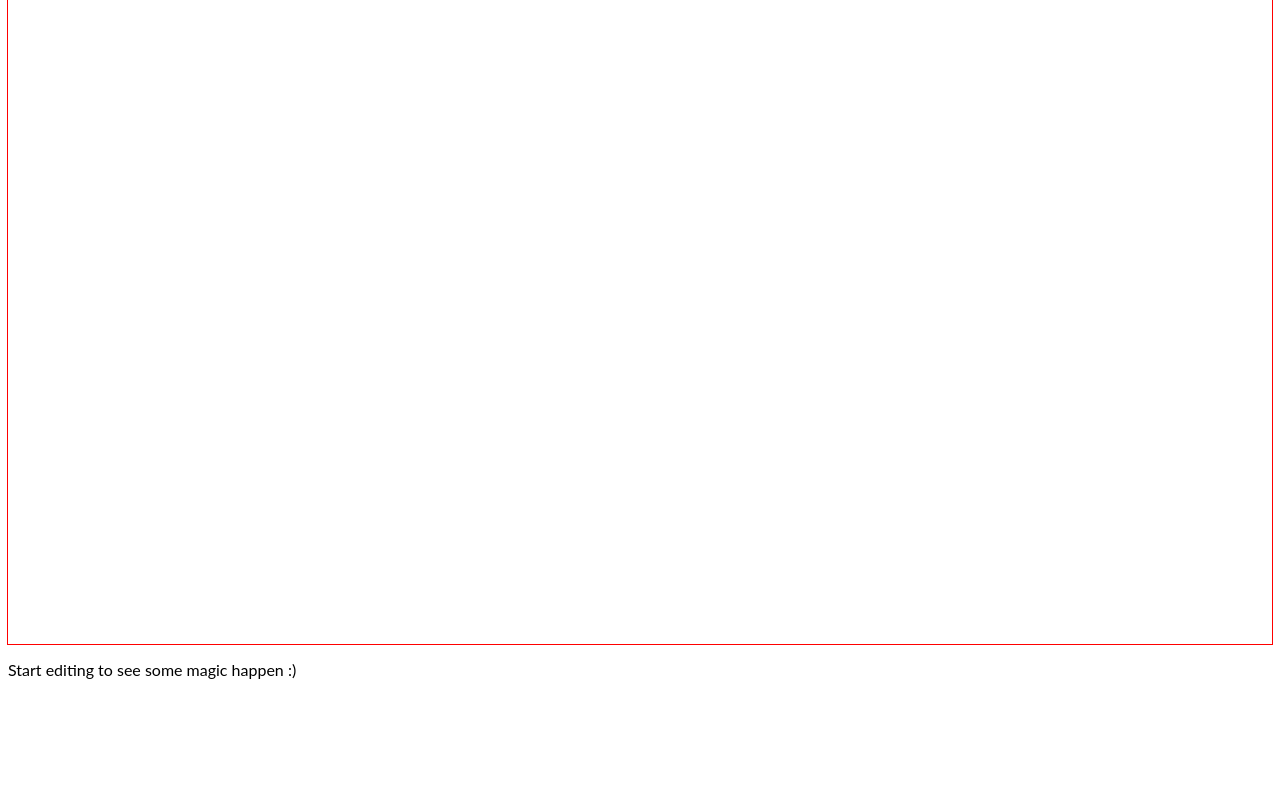
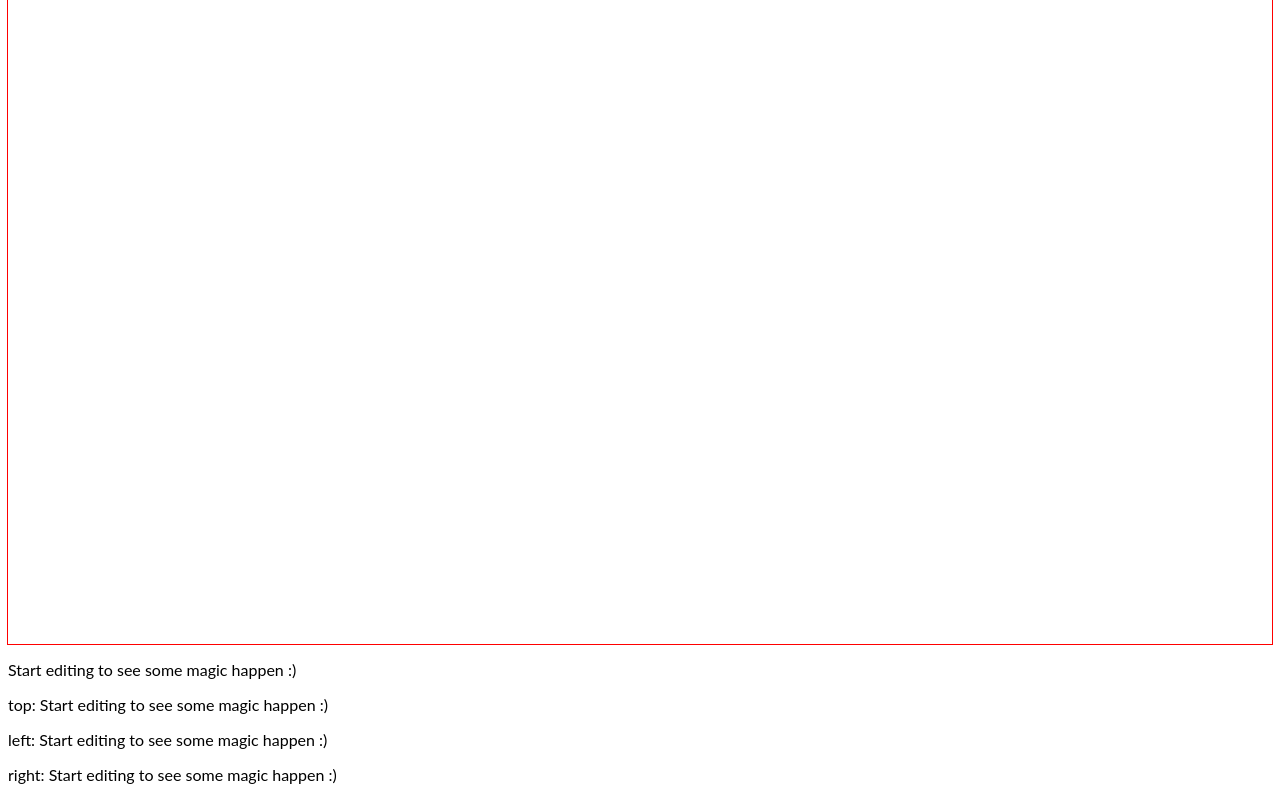
Before and after one commit to nikola-wd/simple-reactjs-intersection-fade-in-animations-test, a React (Create React App) app: page / in a window 1280 px wide. Shown: the part 1394-2194 px from the top of the page. Before the commit the page ends 2089 px from the top, so only its background shows below. Built offline with nearby package versions, Linux system fonts and the light colour scheme.

Commit message:
Add css props

```diff
--- a/src/App.js
+++ b/src/App.js
@@ -42,6 +42,15 @@ export default function App() {
         </p>
       </Observable>
       <p>Start editing to see some magic happen :)</p>
+      <Observable mode="top" inOut>
+        <p>top: Start editing to see some magic happen :)</p>
+      </Observable>
+      <Observable mode="left" inOut trDelay="0.5s" trOffset="100px">
+        <p>left: Start editing to see some magic happen :)</p>
+      </Observable>
+      <Observable mode="right" inOut>
+        <p>right: Start editing to see some magic happen :)</p>
+      </Observable>
     </div>
   );
 }
--- a/src/components/Observable.js
+++ b/src/components/Observable.js
@@ -8,6 +8,9 @@ const Observable = (props) => {
     inOut = false,
     rootMargin = '80px 0px 0px 0px',
     treshold = 0.35,
+    trOffset = '30px',
+    trDelay = '0s',
+    trDuration = '0.4s',
   } = props;
   const helperRef = useRef(children);
 
@@ -15,6 +18,10 @@ const Observable = (props) => {
     if (children && helperRef?.current) {
       const el = helperRef.current.nextElementSibling;
       console.log(el);
+      el.style.setProperty('--ivtr-offset', trOffset);
+      el.style.setProperty('--ivtr-delay', trDelay);
+      el.style.setProperty('--ivtr-duration', trDuration);
+
       el.classList.add('ivtr');
       if (mode) el.classList.add(`ivtr--${mode}`);
       if (inOut) el.classList.add('ivtr--in-out');
--- a/src/style.css
+++ b/src/style.css
@@ -4,43 +4,38 @@ p {
 }
 
 .ivtr {
-  --offset: 30px;
-  --delay: 0s;
-  --duration: 0.4s;
-  opacity: 0;
-  transition: transform var(--duration) ease-in-out var(--delay),
-    opacity var(--duration) ease-in-out var(--delay);
+  transition: transform var(--ivtr-duration) ease-in-out var(--ivtr-delay),
+    opacity var(--ivtr-duration) ease-in-out var(--ivtr-delay);
 }
 
-.ivtr.ivtr--btm {
-  transform: translateY(var(--offset));
+.ivtr:not(.ivtr--custom) {
+  opacity: 0;
 }
 
-.ivtr.ivtr--top {
-  transform: translateY(calc(var(--offset) * -1));
+.ivtr:not(.ivtr--custom).ivtr--btm {
+  transform: translateY(var(--ivtr-offset));
 }
 
-.ivtr.ivtr--left {
-  transform: translateX(calc(var(--offset) * -1));
+.ivtr:not(.ivtr--custom).ivtr--top {
+  transform: translateY(calc(var(--ivtr-offset) * -1));
 }
 
-.ivtr.ivtr--right {
-  transform: translateX(var(--offset));
+.ivtr:not(.ivtr--custom).ivtr--left {
+  transform: translateX(calc(var(--ivtr-offset) * -1));
 }
 
-.ivtr.ivtr--btm.inView,
-.ivtr.ivtr--top.inView {
-  transform: translateY(0) !important;
-  opacity: 1 !important;
+.ivtr:not(.ivtr--custom).ivtr--right {
+  transform: translateX(var(--ivtr-offset));
 }
 
-.ivtr.ivtr--left.inView,
-.ivtr.ivtr--right.inView {
-  transform: translateX(0) !important;
-  opacity: 1 !important;
+.ivtr:not(.ivtr--custom).ivtr--btm.inView,
+.ivtr:not(.ivtr--custom).ivtr--top.inView {
+  transform: translateY(0);
+  opacity: 1;
 }
 
-.ivtr.ivtr--custom {
-  opacity: 1 !important;
-  transform: none !important;
+.ivtr:not(.ivtr--custom).ivtr--left.inView,
+.ivtr:not(.ivtr--custom).ivtr--right.inView {
+  transform: translateX(0);
+  opacity: 1;
 }
```
